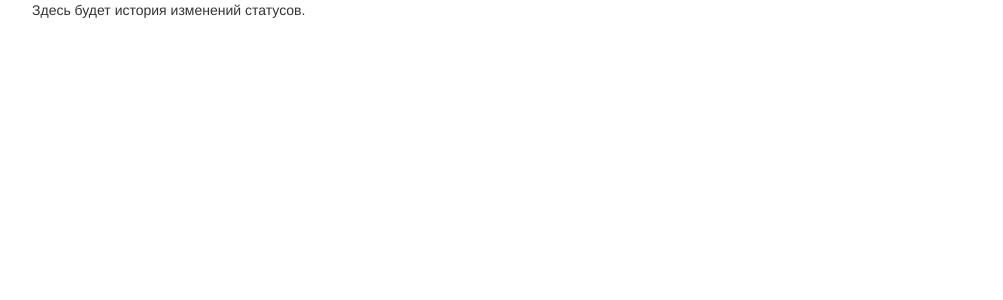
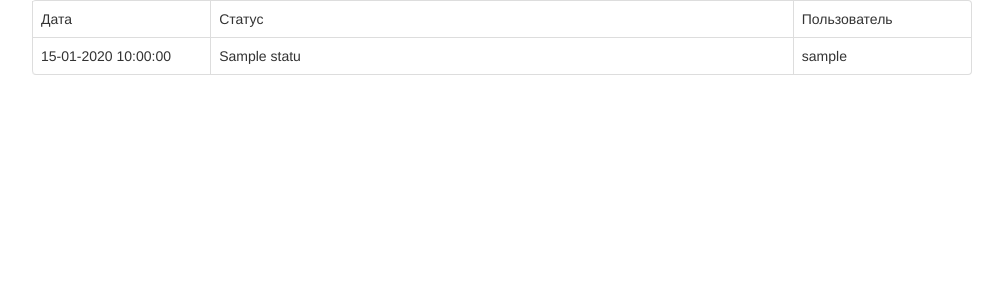
Before and after one commit to casual-passer/Incidents-system, a Django app: page /incident/1/history/ in a window 1280 px wide. Shown: the top 300 px of the page, without its empty margins (138-1141 px from the left). Run offline with Django 3.2, Linux system fonts and the light colour scheme; tables that the repository leaves empty hold one stand-in row (values such as "Sample post"); parts of the project's set-up code (start-up, migrations or seed data) failed here and were passed over.

Commit message:
Status history template.

```diff
--- a/src/tickets/models.py
+++ b/src/tickets/models.py
@@ -77,3 +77,6 @@ class IncidentHistory(models.Model):
 
     def __unicode__(self):
         return unicode(self.incident.pk) + ': ' + unicode(self.status.name)
+
+    class Meta:
+        ordering = ('-modified_at', )
--- a/src/tickets/templates/tickets/incident_history.html
+++ b/src/tickets/templates/tickets/incident_history.html
@@ -1,5 +1,20 @@
 {% extends "tickets/base.html" %}
 
 {% block body %}
-    Здесь будет история изменений статусов.
+    <table class="table table-bordered table-hover">
+        <thead>
+            <tr>
+            <td>Дата</td>
+            <td>Статус</td>
+            <td>Пользователь</td>
+            </tr>
+        </thead>
+        {% for status in history %}
+            <tr>
+                <td class="span2">{{ status.modified_at|date:"d-m-Y G:i:s" }}</td>
+                <td class="span6">{{ status.status }}</td>
+                <td class="span2">{{ status.user }}</td>
+            </tr>
+        {% endfor %}
+    </table>
 {% endblock %}
--- a/src/tickets/views.py
+++ b/src/tickets/views.py
@@ -114,7 +114,13 @@ def incident_add(request):
         return redirect(reverse('login-view'))
 
 def incident_history(request, incident_id = None):
+    try:
+        incident_id = int(incident_id)
+    except:
+        raise Http404
+    history = IncidentHistory.objects.filter(incident = incident_id)
     context = {}
+    context['history'] = history
     return render(request, 'tickets/incident_history.html', context)
 
 def incident(request, incident_id = None):
```
